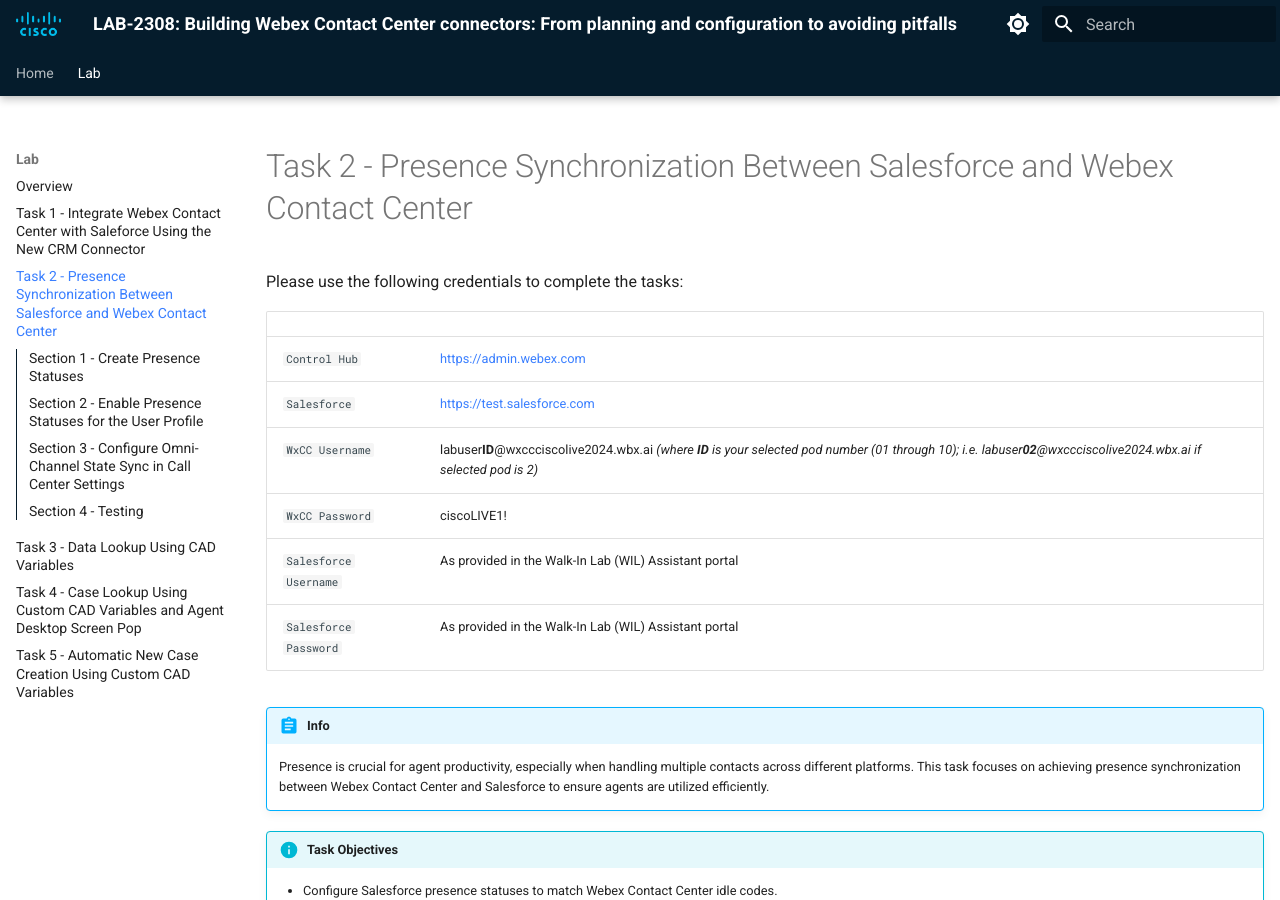
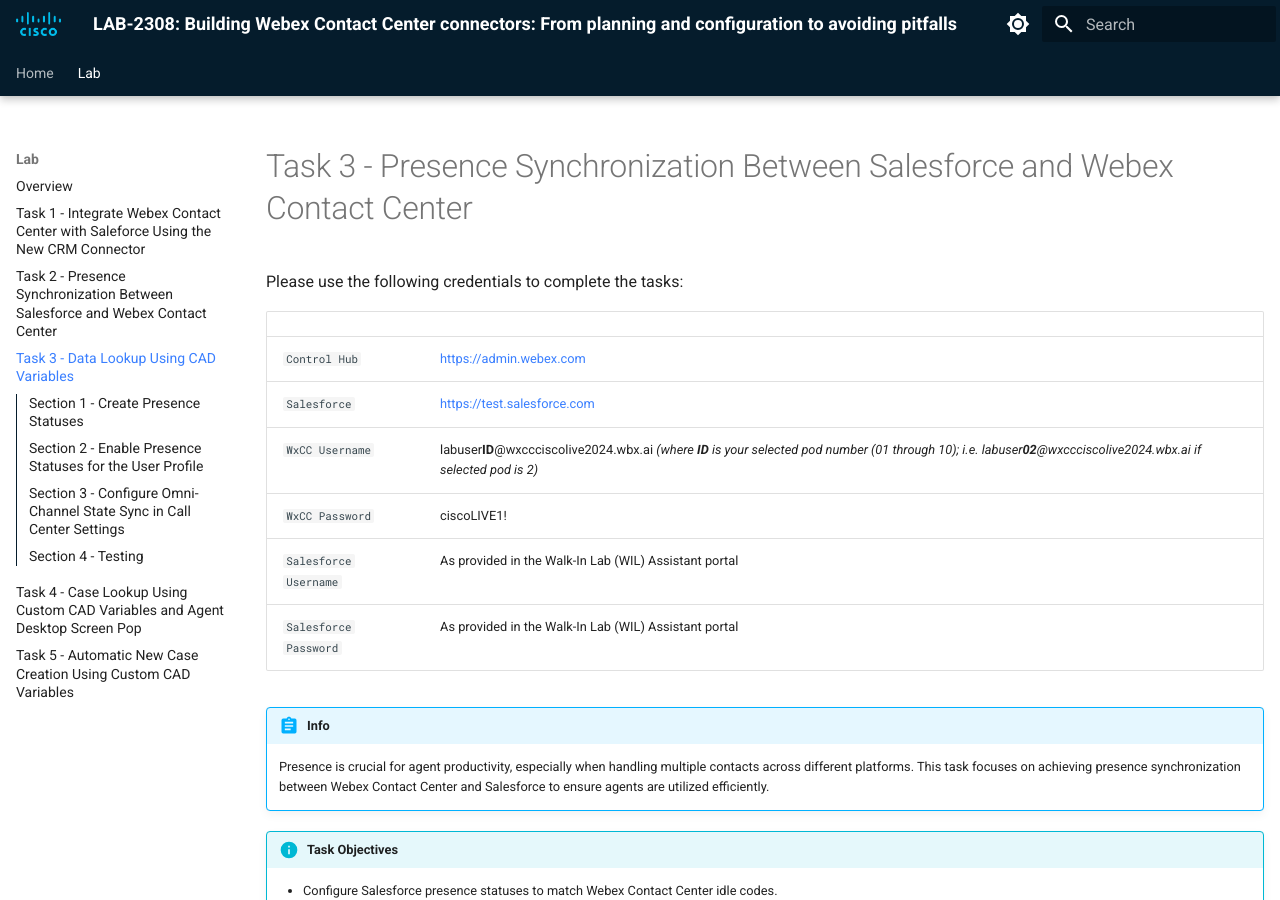
Before and after one commit to WebexCC-SA/LAB-2308, an MkDocs documentation site: the page built from docs/task3.md, in a window 1280 px wide and 900 px high. Built offline with MkDocs 1.6.1 and Material for MkDocs 9.7.7, drawn with Linux system fonts in a browser that asks for light colours.

Commit message:
Update and rename task2.md to task3.md

```diff
--- a/docs/task2.md
+++ b/docs/task3.md
@@ -1,4 +1,4 @@
-# Task 2 - Presence Synchronization Between Salesforce and Webex Contact Center
+# Task 3 - Presence Synchronization Between Salesforce and Webex Contact Center
 
 
 
```
